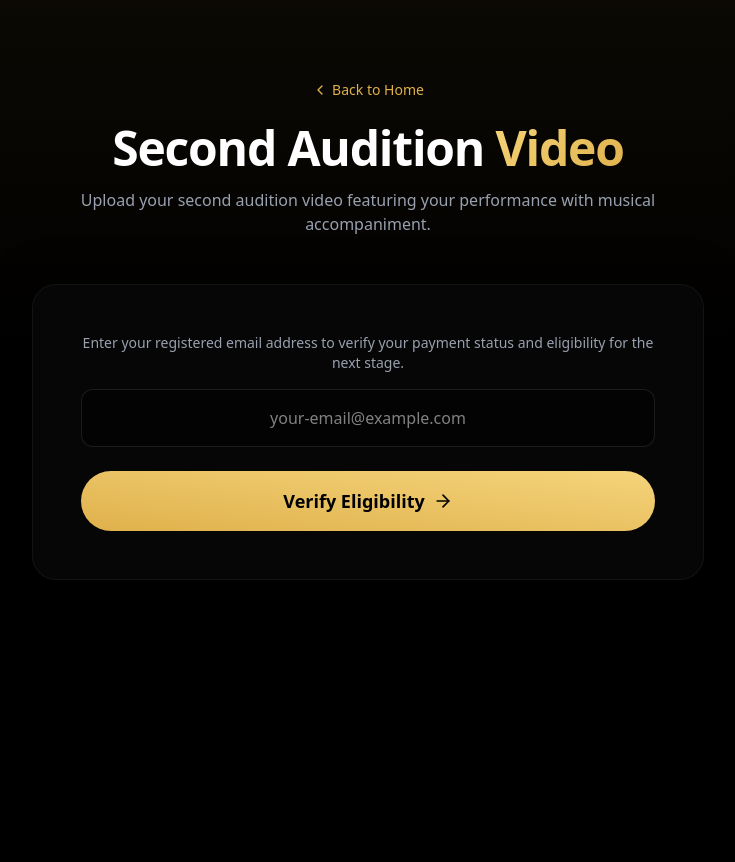
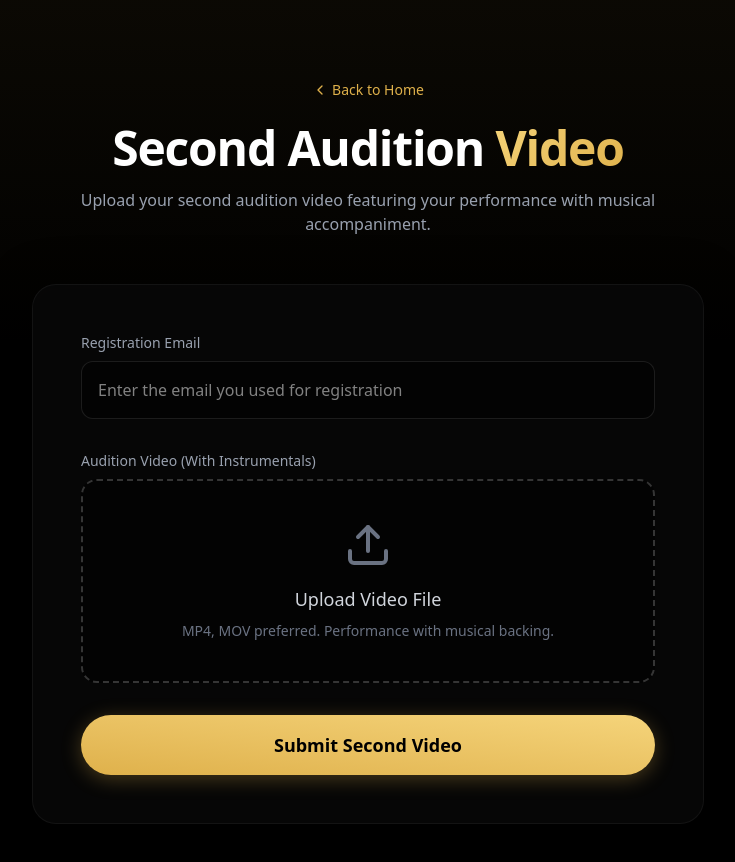
Before and after one commit to Charleskojomark/talent-foundation, a Next.js app: page /auditions/second-video in a window 1280 px wide. Shown: the top 862 px of the page, without its empty margins (272-1007 px from the left). Before the commit the page ends 800 px from the top, so only its background shows below. Built offline with nearby package versions, Linux system fonts and the light colour scheme.

Commit message:
Refactor: Remove 2-step verification and homogenize second video form flow

```diff
--- a/app/auditions/second-video/page.tsx
+++ b/app/auditions/second-video/page.tsx
@@ -1,49 +1,20 @@
 "use client";
 
 import { useState } from "react";
-import { motion, AnimatePresence } from "framer-motion";
-import { Upload, CheckCircle, ChevronLeft, Music, ArrowRight, User } from "lucide-react";
+import { motion } from "framer-motion";
+import { Upload, CheckCircle, ChevronLeft, Music } from "lucide-react";
 import Link from "next/link";
 
 export default function SecondVideoSubmission() {
     const [email, setEmail] = useState("");
-    const [isVerified, setIsVerified] = useState(false);
-    const [userName, setUserName] = useState("");
     const [video, setVideo] = useState<File | null>(null);
-    const [isChecking, setIsChecking] = useState(false);
     const [isSubmitting, setIsSubmitting] = useState(false);
     const [isSuccess, setIsSuccess] = useState(false);
     const [errorMsg, setErrorMsg] = useState("");
 
-    const handleEligibilityCheck = async (e: React.FormEvent) => {
-        e.preventDefault();
-        if (!email) return setErrorMsg("Please enter your email.");
-
-        setIsChecking(true);
-        setErrorMsg("");
-
-        try {
-            const res = await fetch(`/api/auditions/check-eligibility?email=${encodeURIComponent(email)}`);
-            const data = await res.json();
-
-            if (!res.ok) {
-                throw new Error(data.error || "Eligibility check failed");
-            }
-
-            setUserName(data.user.fullName);
-            setIsVerified(true);
-            setErrorMsg("");
-        } catch (err: any) {
-            setErrorMsg(err.message);
-            setIsVerified(false);
-        } finally {
-            setIsChecking(false);
-        }
-    }
-
     const handleUpload = async (e: React.FormEvent) => {
         e.preventDefault();
-        if (!email || !video || !isVerified) {
+        if (!email || !video) {
             setErrorMsg("Please provide your email and upload the second video.");
             return;
         }
@@ -136,52 +107,18 @@ export default function SecondVideoSubmission() {
                 </div>
 
                 <div className="glass p-8 md:p-12 rounded-3xl border border-white/10 shadow-[0_0_40px_rgba(0,0,0,0.5)]">
-
-                    {!isVerified ? (
-                        <form onSubmit={handleEligibilityCheck} className="space-y-6">
+                    <form onSubmit={handleUpload} className="space-y-8">
                         <div>
-                                <label className="block text-sm font-medium text-gray-400 mb-4 text-center">Enter your registered email address to verify your payment status and eligibility for the next stage.</label>
+                            <label className="block text-sm font-medium text-gray-400 mb-2">Registration Email</label>
                             <input
                                 type="email"
                                 value={email}
                                 onChange={(e) => setEmail(e.target.value)}
-                                    className="w-full p-4 rounded-xl bg-black/50 border border-white/10 focus:border-gold focus:ring-1 focus:ring-gold outline-none transition-all text-center"
-                                    placeholder="your-email@example.com"
+                                className="w-full p-4 rounded-xl bg-black/50 border border-white/10 focus:border-gold focus:ring-1 focus:ring-gold outline-none transition-all"
+                                placeholder="Enter the email you used for registration"
                                 required
                             />
                         </div>
-
-                            {errorMsg && (
-                                <div className="p-4 bg-red-500/10 border border-red-500/50 rounded-xl text-red-400 text-sm text-center">
-                                    {errorMsg}
-                                </div>
-                            )}
-
-                            <button
-                                type="submit"
-                                disabled={isChecking}
-                                className="w-full flex items-center px-8 py-4 rounded-full text-lg font-bold text-black bg-gradient-to-tr from-gold to-gold-light justify-center hover:scale-105 transition-transform disabled:opacity-70 disabled:hover:scale-100"
-                            >
-                                {isChecking ? (
-                                    <motion.div
-                                        animate={{ rotate: 360 }}
-                                        transition={{ repeat: Infinity, duration: 1, ease: "linear" }}
-                                        className="w-6 h-6 border-2 border-black border-t-transparent rounded-full"
-                                    />
-                                ) : (
-                                    <>Verify Eligibility <ArrowRight className="ml-2 w-5 h-5" /></>
-                                )}
-                            </button>
-                        </form>
-                    ) : (
-                        <form onSubmit={handleUpload} className="space-y-8">
-                            <motion.div initial={{ opacity: 0, y: 10 }} animate={{ opacity: 1, y: 0 }} className="p-4 bg-green-500/10 border border-green-500/30 rounded-xl flex items-center justify-between">
-                                <div className="flex flex-col">
-                                    <span className="text-xs text-green-400 uppercase tracking-widest font-black mb-1">Eligible Applicant</span>
-                                    <span className="text-white font-bold flex items-center gap-2"><User size={16} /> {userName}</span>
-                                </div>
-                                <CheckCircle className="text-green-500 w-8 h-8" />
-                            </motion.div>
 
                         <div className="relative group">
                             <label className="block text-sm font-medium text-gray-400 mb-2">Audition Video (With Instrumentals)</label>
@@ -235,7 +172,6 @@ export default function SecondVideoSubmission() {
                             )}
                         </button>
                     </form>
-                    )}
                 </div>
             </div>
         </div>
--- a/app/page.tsx
+++ b/app/page.tsx
@@ -23,20 +23,12 @@ export default function Home() {
 
           </div>
 
-          <div className="flex items-center gap-4">
-            <Link
-              href="/auditions/second-video"
-              className="hidden md:inline-flex items-center justify-center px-6 py-2.5 text-sm font-semibold tracking-wide text-gold border border-gold/30 hover:bg-gold/10 rounded-full transition-all duration-300"
-            >
-              <span>Second Audition Video</span>
-            </Link>
           <Link
             href="/register"
             className="group relative inline-flex items-center justify-center px-6 py-2.5 text-sm font-semibold tracking-wide text-black bg-gradient-to-tr from-gold to-gold-light rounded-full overflow-hidden hover:scale-105 transition-all duration-300 shadow-[0_0_20px_rgba(223,177,75,0.3)] hover:shadow-[0_0_30px_rgba(223,177,75,0.5)]"
           >
             <span>Register Now</span>
           </Link>
-          </div>
         </div>
       </nav>
 
@@ -71,18 +63,12 @@ export default function Home() {
             </p>
           </AnimateIn>
 
-          <AnimateIn delay={0.4} className="flex flex-col sm:flex-row gap-4 items-center mt-4">
+          <AnimateIn delay={0.4}>
             <Link
               href="/register"
-              className="inline-flex items-center justify-center px-8 py-4 text-base font-bold tracking-wide text-black bg-gradient-to-tr from-gold to-gold-light rounded-full overflow-hidden hover:scale-105 transition-all duration-300 shadow-[0_0_40px_rgba(223,177,75,0.4)] w-full sm:w-auto"
+              className="inline-flex items-center justify-center px-8 py-4 text-base font-bold tracking-wide text-black bg-gradient-to-tr from-gold to-gold-light rounded-full overflow-hidden hover:scale-105 transition-all duration-300 shadow-[0_0_40px_rgba(223,177,75,0.4)]"
             >
               Start Registration
-            </Link>
-            <Link
-              href="/auditions/second-video"
-              className="inline-flex items-center justify-center px-8 py-4 text-base font-bold tracking-wide text-white border border-white/20 bg-white/5 rounded-full overflow-hidden hover:bg-white/10 hover:border-gold/30 transition-all duration-300 w-full sm:w-auto"
-            >
-              Submit Second Video
             </Link>
           </AnimateIn>
         </div>
@@ -211,20 +197,12 @@ export default function Home() {
             <p className="text-xl text-gray-400 mb-12 max-w-2xl mx-auto">
               Step onto the platform. Share the gift you've been given. Let the world hear your sound.
             </p>
-            <div className="flex flex-col sm:flex-row justify-center gap-4 mt-8">
             <Link
               href="/register"
               className="inline-flex items-center justify-center px-10 py-5 text-lg font-bold tracking-wide text-black bg-gradient-to-tr from-gold to-gold-light rounded-full hover:scale-105 transition-transform duration-300 shadow-[0_0_40px_rgba(223,177,75,0.3)]"
             >
               Begin Registration
             </Link>
-              <Link
-                href="/auditions/second-video"
-                className="inline-flex items-center justify-center px-10 py-5 text-lg font-bold tracking-wide text-white border border-white/20 bg-white/5 hover:bg-white/10 hover:border-white/40 rounded-full transition-transform duration-300"
-              >
-                Submit Second Video
-              </Link>
-            </div>
           </AnimateIn>
         </div>
       </section>
```
Lines whose indentation alone changed are shown as unchanged.
